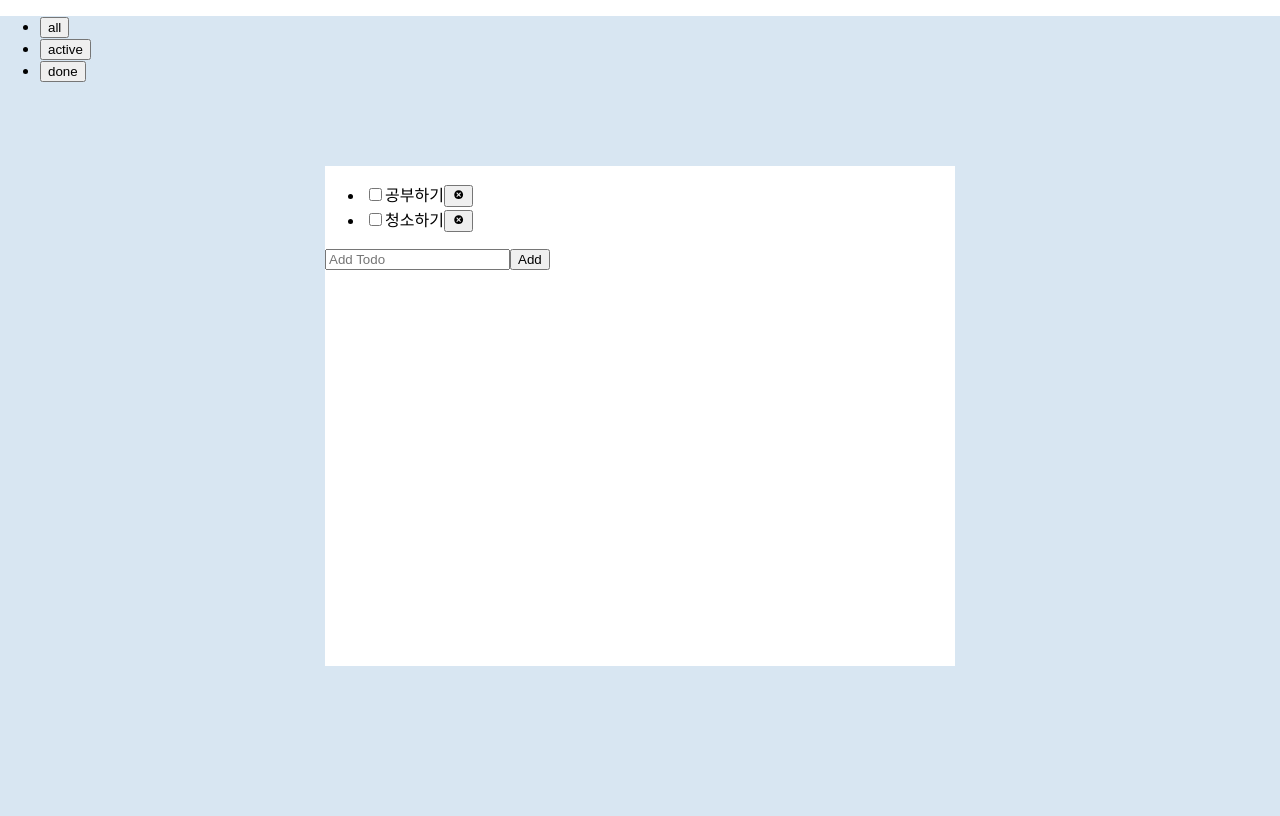
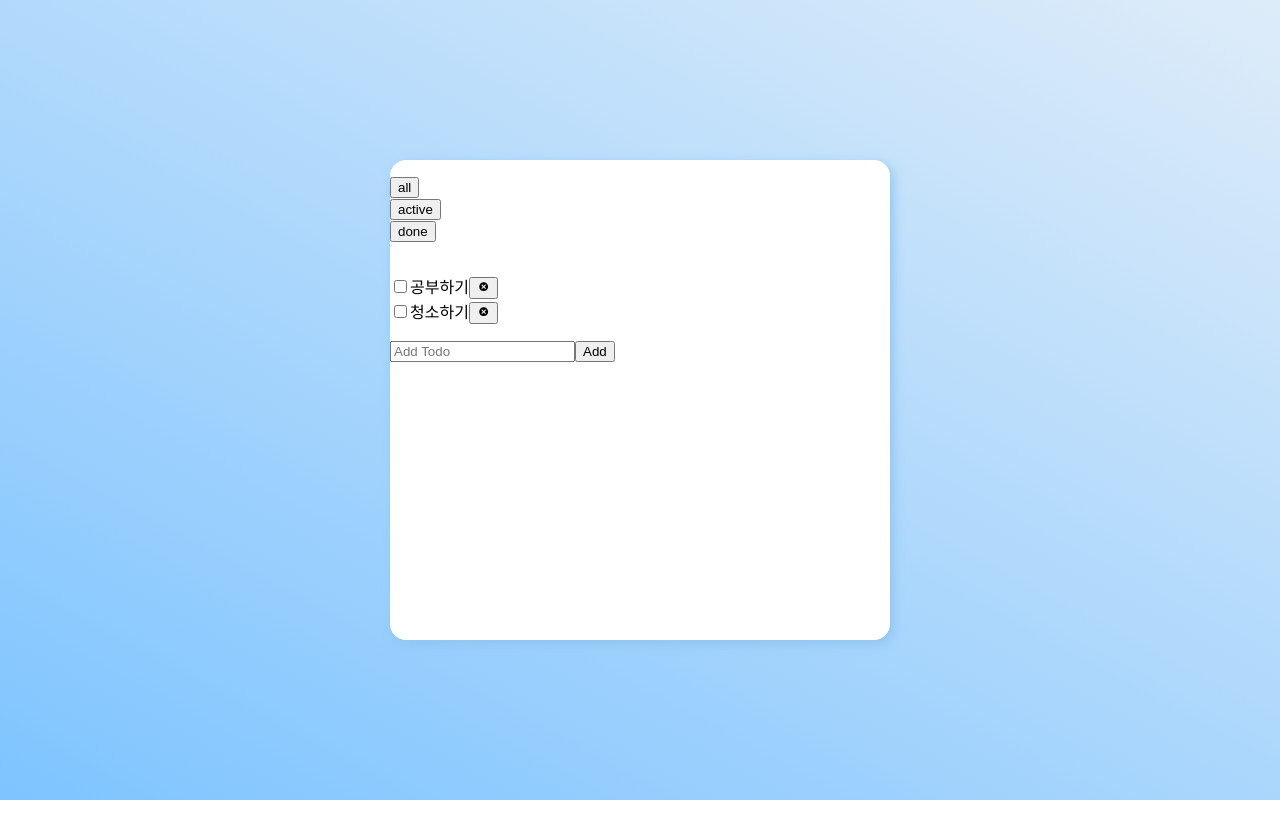
Before and after one commit to dazzel3/react-todo-dream-coding, a React (Create React App) app: page / in a window 1280 px wide. Built offline with nearby package versions, Linux system fonts and the light colour scheme.

Commit message:
style: App Container

```diff
--- a/src/App.jsx
+++ b/src/App.jsx
@@ -1,5 +1,4 @@
 import React, { useState } from 'react';
-import styles from './App.module.css';
 import TodoList from './components/TodoList/TodoList';
 import Header from './components/Header/Header';
 
@@ -9,9 +8,9 @@ export default function App() {
   const [filter, setFilter] = useState(filters[0]);
 
   return (
-    <div className={styles.bg}>
+    <>
       <Header filters={filters} filter={filter} onChange={setFilter} />
       <TodoList filter={filter} />
-    </div>
+    </>
   );
 }
--- a/src/App.module.css
+++ b/src/App.module.css
@@ -1,6 +1,6 @@
-.bg {
+/* .bg {
   width: 100%;
   height: 100vh;
   background: #d8e6f2;
   position: relative;
-}
+} */
--- a/src/components/TodoList/TodoList.module.css
+++ b/src/components/TodoList/TodoList.module.css
@@ -1,4 +1,4 @@
-.bg {
+/* .bg {
   background: #ffffff;
   width: 630px;
   height: 500px;
@@ -6,4 +6,4 @@
   top: 50%;
   left: 50%;
   transform: translate(-50%, -50%);
-}
+} */
--- a/src/index.css
+++ b/src/index.css
@@ -1,3 +1,11 @@
+:root {
+  --color-bg-dark: #2b2f32;
+  --color-bg: #ffffff;
+  --color-grey: #747474;
+  --color-text: #242424;
+  --color-primary: #339ffd;
+}
+
 body {
   margin: 0;
   font-family: -apple-system, BlinkMacSystemFont, 'Segoe UI', 'Roboto', 'Oxygen',
@@ -5,9 +13,37 @@ body {
     sans-serif;
   -webkit-font-smoothing: antialiased;
   -moz-osx-font-smoothing: grayscale;
+  width: 100vw;
+  height: 100vh;
+  display: flex;
+  justify-content: center;
+  align-items: center;
+  background: linear-gradient(
+    28deg,
+    rgba(126, 196, 255, 1) 0%,
+    rgba(222, 236, 249, 1) 100%
+  );
+}
+
+#root {
+  width: 100%;
+  height: 60%;
+  max-width: 500px;
+  background: var(--color-bg);
+  border-radius: 1rem;
+  display: flex;
+  flex-direction: column;
+  -webkit-box-shadow: 3px 4px 12px 0px rgb(143, 196, 239);
+  -moz-box-shadow: 3px 4px 12px 0px rgb(143, 196, 239);
+  box-shadow: 3px 4px 12px 0px rgb(143, 196, 239);
 }
 
 code {
   font-family: source-code-pro, Menlo, Monaco, Consolas, 'Courier New',
     monospace;
 }
+
+ul {
+  list-style: none;
+  padding-left: 0;
+}
```
